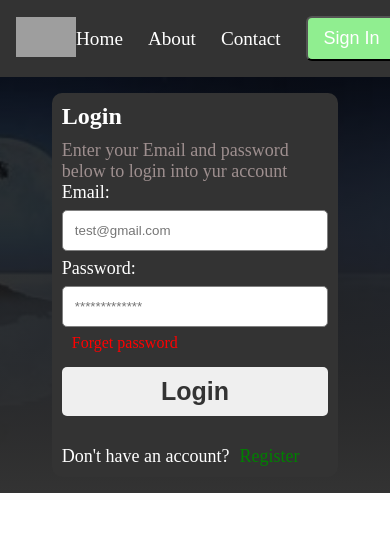
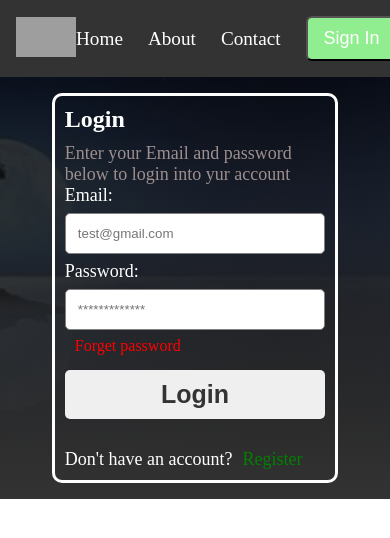
Before and after one commit to mankind4dev/login-validation-tech4dev, a React (Vite) app: page /login in a window 390 px wide. Shown: the top 538 px of the page. Built offline with nearby package versions, Linux system fonts and the light colour scheme; grey boxes are pictures that could not be loaded.

Commit message:
Auth validation style update

```diff
--- a/src/index.css
+++ b/src/index.css
@@ -48,12 +48,12 @@ header button {
   display: flex;
   align-items: center;
   justify-content: center;
-  flex-direction: column;
   padding: 1rem;
   background-image: linear-gradient(rgba(0, 0, 0, 0.8), #333),
     url(./assets/bg8.jpg);
   background-size: cover;
   background-position: center;
+  height: 100%;
 }
 
 .reg h1 {
@@ -63,10 +63,19 @@ header button {
 }
 
 .container .reg {
-  background-color: #333;
-  padding: 0px 50px;
+  display: block;
+  margin: 0 auto;
+  flex-direction: column;
+  align-self: center;
+  border: 3px solid #fff;
+  padding: 10px 50px;
   border-radius: 10px;
-  width: 70%;
+  height: 100%;
+  width: 40%;
+}
+
+.container .reg form {
+  margin: auto;
 }
 
 .reg button {
@@ -126,6 +135,7 @@ section .row input {
   border-radius: 5px;
   border: 1px solid gray;
   outline: none;
+  width: 100%;
 }
 
 .row label {
@@ -155,6 +165,7 @@ section .row input {
 
   .container .reg {
     width: 80%;
+    height: 100%;
   }
 }
 @media screen and (max-width: 1200px) {
@@ -164,6 +175,7 @@ section .row input {
 
   .container .reg {
     width: 80%;
+    height: 100%;
   }
 }
 @media screen and (max-width: 992px) {
@@ -173,6 +185,7 @@ section .row input {
 
   .container .reg {
     width: 80%;
+    height: 100%;
   }
 }
 @media screen and (max-width: 768px) {
@@ -180,14 +193,14 @@ section .row input {
     font-size: 1.5rem;
   }
 
-
-
   .container > .reg {
     padding: 0px 10px;
+    height: 100%;
   }
 
   .container .reg {
     width: 80%;
+    height: 100%;
   }
 }
 @media screen and (max-width: 576px) {
@@ -197,6 +210,7 @@ section .row input {
 
   .container .reg {
     width: 80%;
+    height: 100%;
   }
 }
 @media screen and (max-width: 376px) {
@@ -204,13 +218,13 @@ section .row input {
     display: none;
   }
 
-
   .container > .reg {
     padding: 0px 10px;
   }
 
   .container .reg {
-    width: 90%;
+    width: 80%;
+    height: 100%;
   }
 
   .reg p {
@@ -227,15 +241,16 @@ section .row input {
   }
 
   .container .reg {
-    width: 90%;
+    padding: 0px 10px;
+    width: 80%;
+    height: ;
   }
 
   .reg p {
     font-size: 1rem;
   }
 
-  .reg >.acct{
-    font-size: 0.9rem
-
+  .reg > .acct {
+    font-size: 0.9rem;
   }
 }
```
